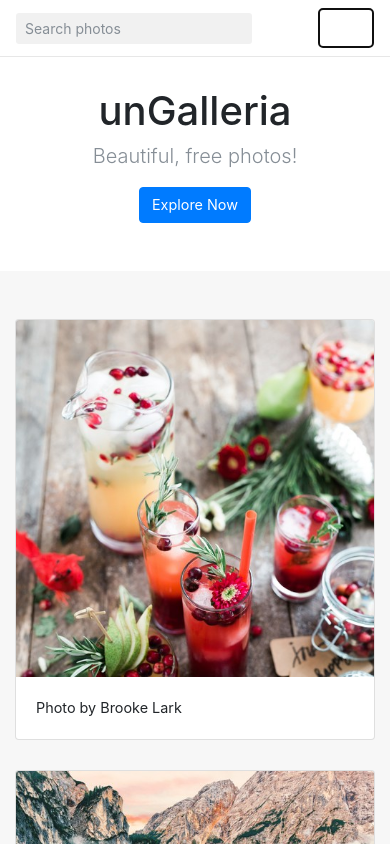
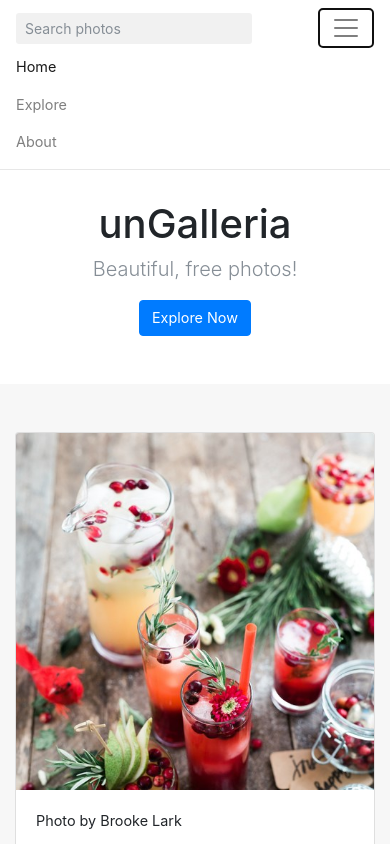
Before and after one commit to instabootstrap/ungalleria, a website: page src/index.html in a window 390 px wide. Both pictures are taken after a click on the button "Toggle navigation". Shown: the top 844 px of the page. Drawn offline with nearby package versions, Linux system fonts and the light colour scheme; files that its build step writes are made by us from their sources; files whose address does not match are found by name.

Commit message:
Fix navbar menu in mobile

```diff
--- a/gulpfile.js
+++ b/gulpfile.js
@@ -26,7 +26,7 @@ gulp.task('html', function() {
 });
 
 gulp.task('js', function() {
-    return gulp.src(['node_modules/bootstrap/dist/js/bootstrap.min.js', 'node_modules/jquery/dist/jquery.min.js'])
+    return gulp.src(['node_modules/bootstrap/dist/js/bootstrap.min.js', 'node_modules/jquery/dist/jquery.min.js', 'node_modules/popper.js/dist/umd/popper.min.js'])
         .pipe(gulp.dest("dist/js/"))
         .pipe(browserSync.stream());
 });
--- a/src/index.html
+++ b/src/index.html
@@ -13,7 +13,7 @@
 
 <body>
     <!-- Navigation -->
-    <nav class="navbar navbar-expand-lg">
+    <nav class="navbar navbar-expand-lg navbar-light">
         <div class="container">
             <form>
                 <input class="form-control form-control-sm" id="photo-search-input" type="text" placeholder="Search photos">
@@ -21,7 +21,7 @@
             <button class="navbar-toggler" type="button" data-toggle="collapse" data-target="#navbarResponsive" aria-controls="navbarResponsive" aria-expanded="false" aria-label="Toggle navigation">
                 <span class="navbar-toggler-icon"></span>
             </button>
-            <div class="collapse navbar-collapse">
+            <div class="collapse navbar-collapse" id="navbarResponsive">
                 <ul class="navbar-nav ml-auto">
                     <li class="mav-item">
                         <a class="nav-link active" href="#">Home
@@ -104,6 +104,7 @@
     </div>
     <!-- Bootstrap core JavaScript -->
     <script src="js/jquery.min.js"></script>
+    <script src="js/popper.min.js"></script>
     <script src="js/bootstrap.min.js"></script>
 </body>
 
```
Also changed, not shown: dist/index.html, dist/js/popper.min.js (added), 1 other file.
